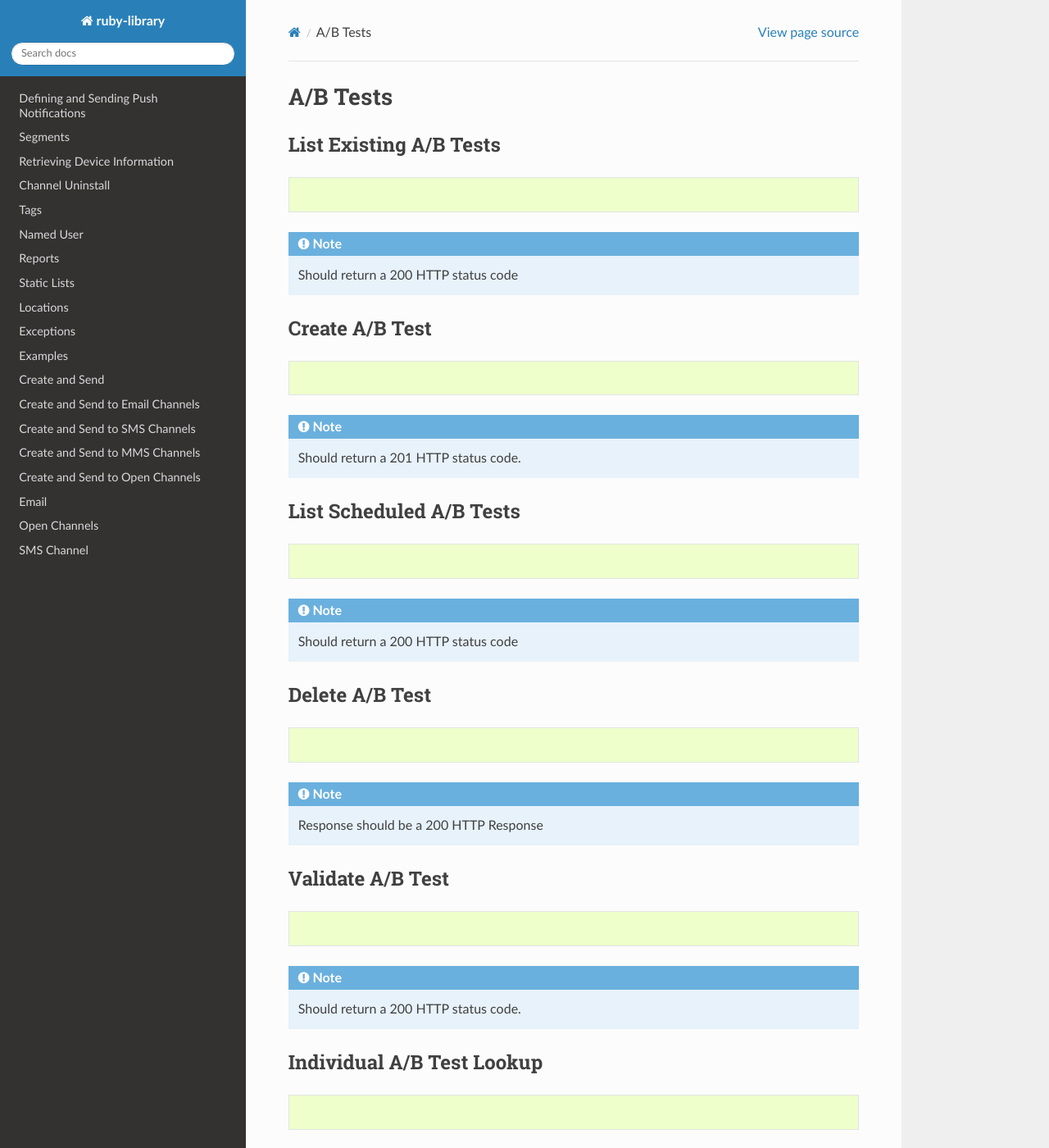
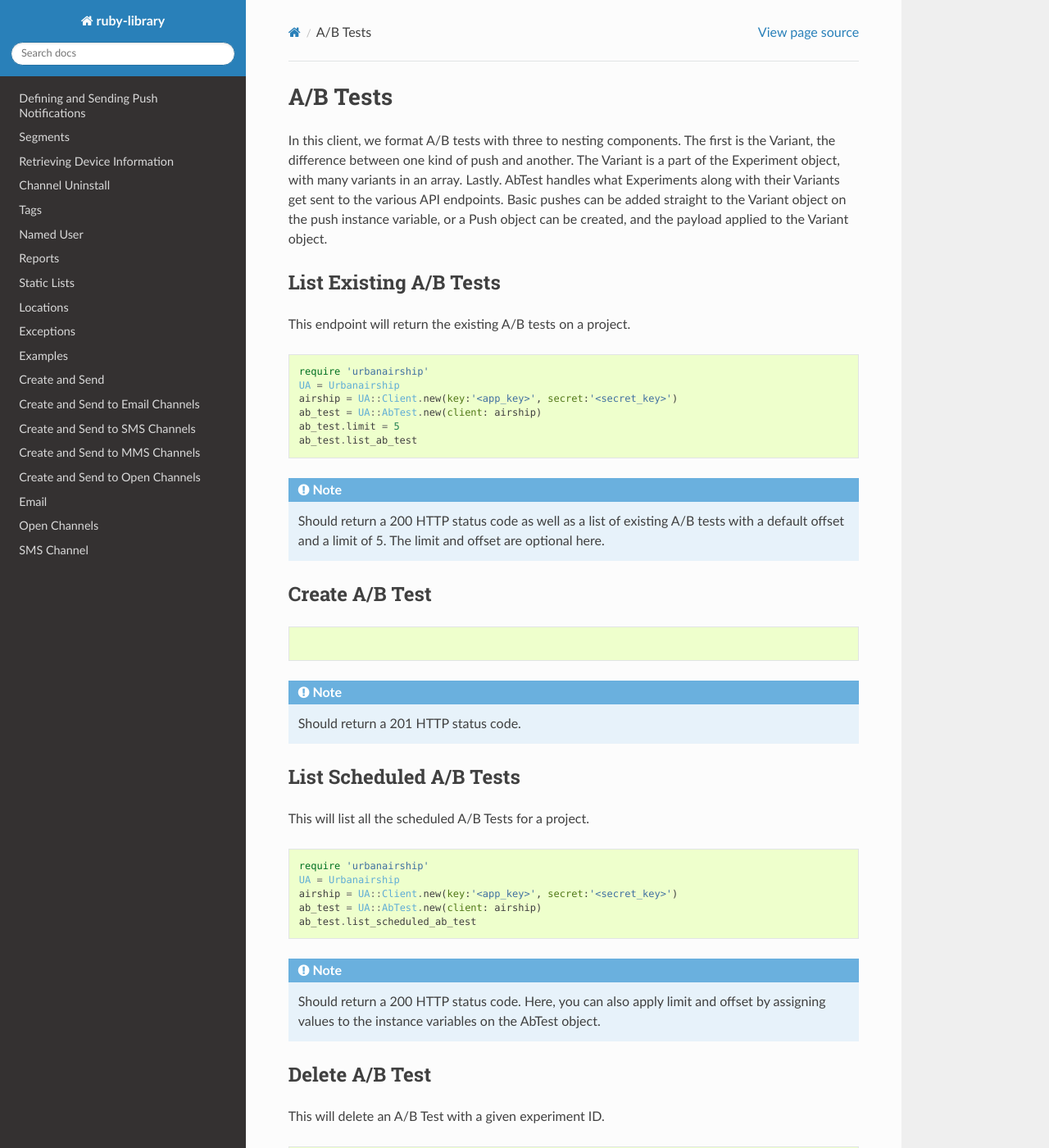
Before and after one commit to urbanairship/ruby-library, a Sphinx documentation site: the page built from docs/ab_tests.rst, in a window 1280 px wide and 1400 px high. Shown: the whole window at 82% size. Built offline with Sphinx 7.4.7 and the Read the Docs theme 2.0.0, drawn with Linux system fonts in a browser that asks for light colours; the version number could not be read and is left out; some of the changed text lies outside the part shown.

Commit message:
adds several tested examples to .rst docs

```diff
--- a/docs/ab_tests.rst
+++ b/docs/ab_tests.rst
@@ -1,18 +1,31 @@
 A/B Tests
 =========
 
+In this client, we format A/B tests with three to nesting components. The first is the Variant,
+the difference between one kind of push and another. The Variant is a part of the Experiment
+object, with many variants in an array. Lastly. AbTest handles what Experiments along with their Variants
+get sent to the various API endpoints. Basic pushes can be added straight to the Variant object
+on the push instance variable, or a Push object can be created, and the payload applied to the
+Variant object.
 
 List Existing A/B Tests
 -----------------------
 
+This endpoint will return the existing A/B tests on a project.
 
 .. code-block:: ruby
 
-
+    require 'urbanairship'
+    UA = Urbanairship
+    airship = UA::Client.new(key:'<app_key>', secret:'<secret_key>')
+    ab_test = UA::AbTest.new(client: airship)
+    ab_test.limit = 5
+    ab_test.list_ab_test
 
 .. note::
 
-  Should return a 200 HTTP status code
+  Should return a 200 HTTP status code as well as a list of existing A/B tests with a
+  default offset and a limit of 5. The limit and offset are optional here.
 
 Create A/B Test
 ----------------
@@ -28,22 +41,34 @@ Create A/B Test
 List Scheduled A/B Tests
 ------------------------
 
-
+This will list all the scheduled A/B Tests for a project.
 
 .. code-block:: ruby
 
+    require 'urbanairship'
+    UA = Urbanairship
+    airship = UA::Client.new(key:'<app_key>', secret:'<secret_key>')
+    ab_test = UA::AbTest.new(client: airship)
+    ab_test.list_scheduled_ab_test
 
 .. note::
 
-  Should return a 200 HTTP status code
+  Should return a 200 HTTP status code. Here, you can also apply limit and offset by assigning
+  values to the instance variables on the AbTest object.
 
 Delete A/B Test
 ----------------
 
+This will delete an A/B Test with a given experiment ID.
 
 .. code-block:: ruby
 
-
+    require 'urbanairship'
+    UA = Urbanairship
+    airship = UA::Client.new(key:'<app_key>', secret:'<secret_key>')
+    ab_test = UA::AbTest.new(client: airship)
+    ab_test.experiment_id = '<experiment_id>'
+    ab_test.delete_ab_test
 
 .. note::
 
@@ -62,9 +87,16 @@ Validate A/B Test
 Individual A/B Test Lookup
 --------------------------
 
+This will lookup a specific A/B Test with a given experiment_id
 
 .. code-block:: ruby
 
+    require 'urbanairship'
+    UA = Urbanairship
+    airship = UA::Client.new(key:'<app_key>', secret:'<secret_key>')
+    ab_test = UA::AbTest.new(client: airship)
+    ab_test.experiment_id = '<experiment_id>'
+    ab_test.lookup_ab_test
 
 .. note::
 
```
